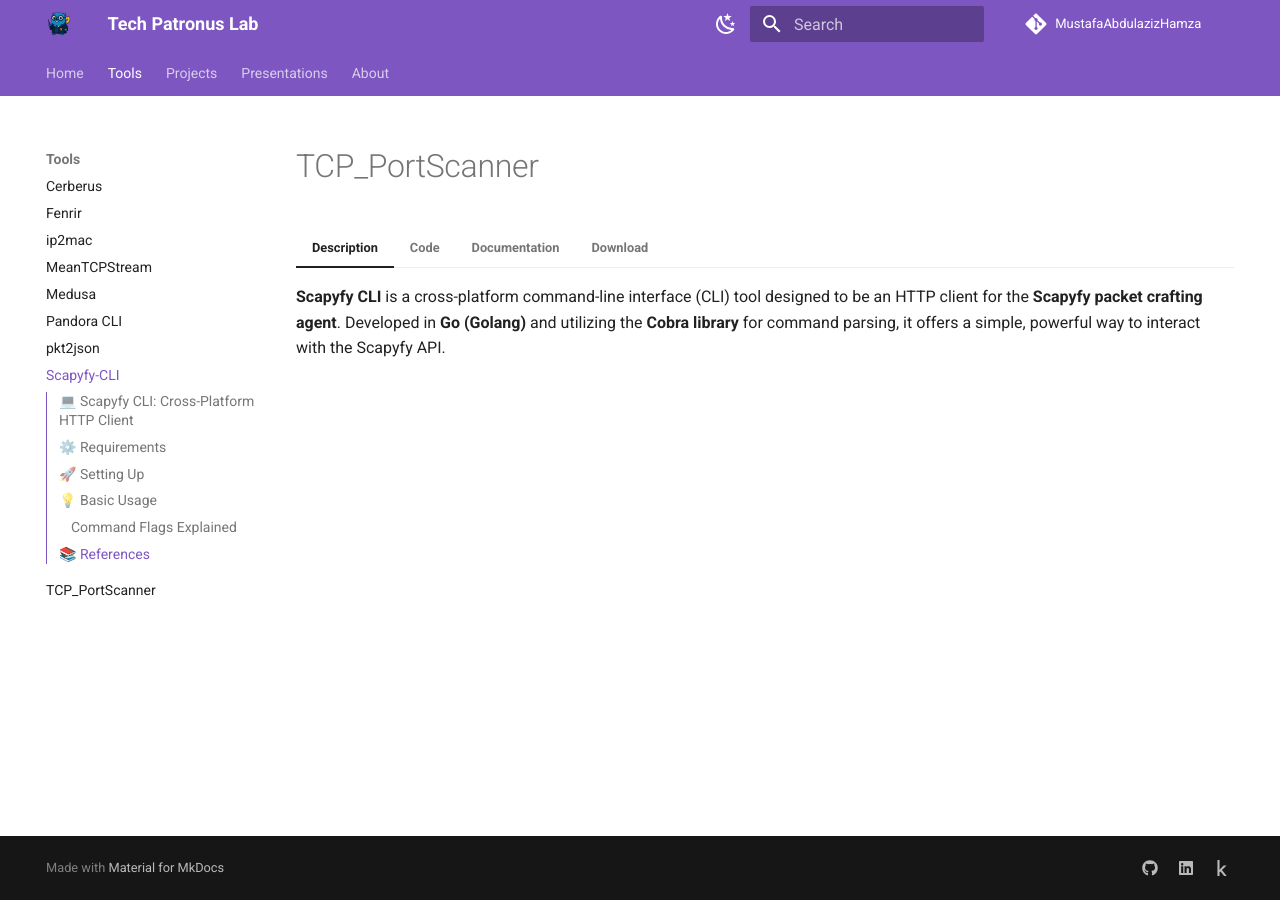
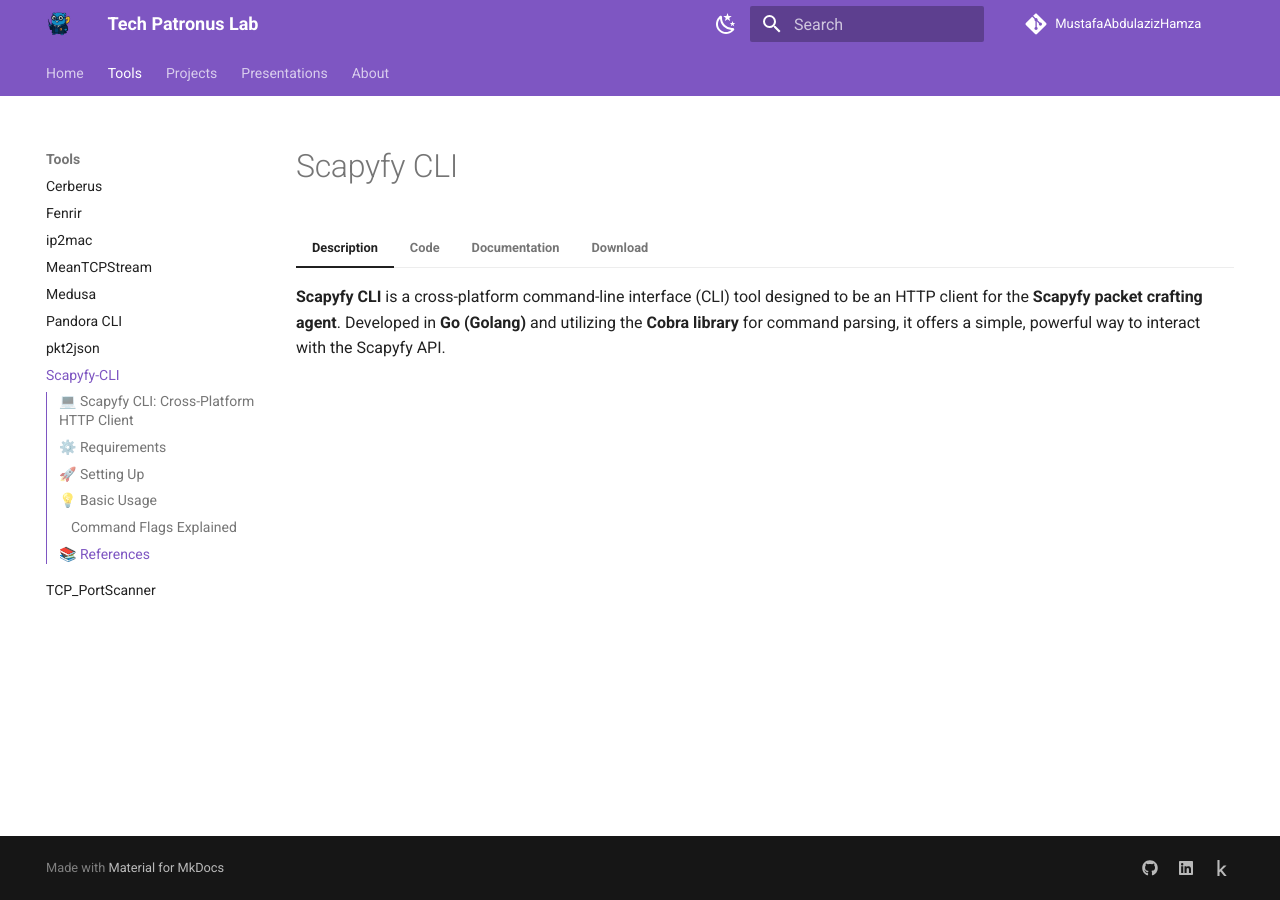
Before and after one commit to MustafaAbdulazizHamza/TechPatronusLab, an MkDocs documentation site: the page built from docs/tools/scapyfy-cli.md, in a window 1280 px wide. Built offline with MkDocs 1.6.1 and Material for MkDocs 9.7.7, drawn with Linux system fonts in a browser that asks for light colours.

Commit message:
Revise Scapyfy CLI documentation title and description
Updated the title and description of the Scapyfy CLI documentation.

```diff
--- a/docs/tools/scapyfy-cli.md
+++ b/docs/tools/scapyfy-cli.md
@@ -1,4 +1,4 @@
-# TCP_PortScanner
+# Scapyfy CLI
 
 === "Description"
     **Scapyfy CLI** is a cross-platform command-line interface (CLI) tool designed to be an HTTP client for the **Scapyfy packet crafting agent**. Developed in **Go (Golang)** and utilizing the **Cobra library** for command parsing, it offers a simple, powerful way to interact with the Scapyfy API.
```
